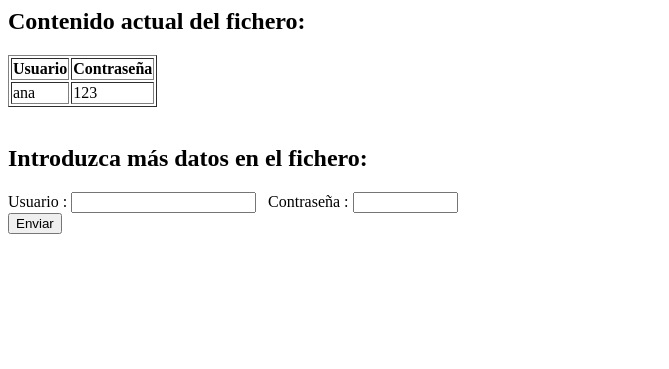
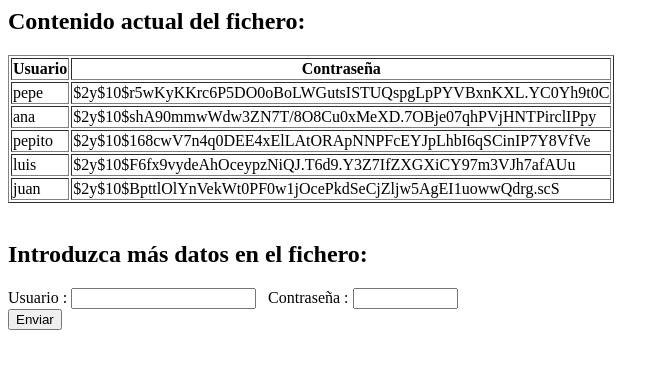
Before and after one commit to albertoinfo/php2024, a PHP site: page /file02.php in a window 1280 px wide. Shown: the top 369 px of the page, without its empty margins (0-669 px from the left). Run offline with PHP 8.4, Linux system fonts and the light colour scheme.

Commit message:
mejoras ejemplo ficheros

```diff
--- a/ficheros/usuarios.txt
+++ b/ficheros/usuarios.txt
@@ -1 +1,5 @@
-ana|123
+pepe|$2y$10$r5wKyKKrc6P5DO0oBoLWGutsISTUQspgLpPYVBxnKXL.YC0Yh9t0C
+ana|$2y$10$shA90mmwWdw3ZN7T/8O8Cu0xMeXD.7OBje07qhPVjHNTPirclIPpy
+pepito|$2y$10$168cwV7n4q0DEE4xElLAtORApNNPFcEYJpLhbI6qSCinIP7Y8VfVe
+luis|$2y$10$F6fx9vydeAhOceypzNiQJ.T6d9.Y3Z7IfZXGXiCY97m3VJh7afAUu
+juan|$2y$10$BpttlOlYnVekWt0PF0w1jOcePkdSeCjZljw5AgEI1uowwQdrg.scS
```
Also changed, not shown: ficheros/file02.php (+15 -10 lines).
